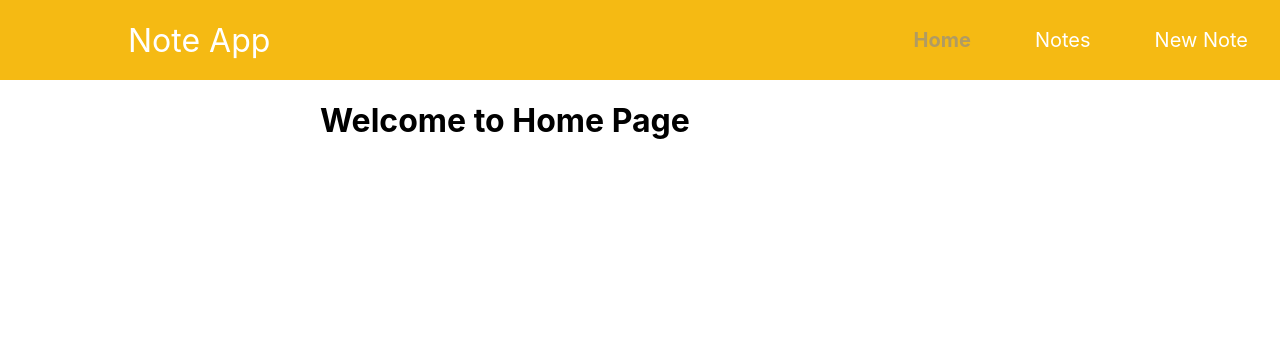
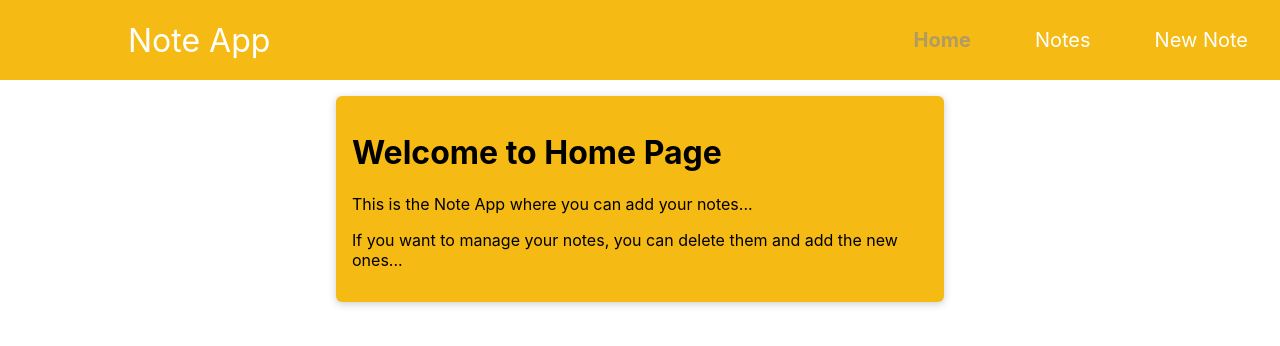
Before and after one commit to MarkoKustudija/NoteApp, a React (Create React App) app in the folder frontend_noteapp/: page /home in a window 1280 px wide. Shown: the top 346 px of the page. Built offline with nearby package versions, Linux system fonts and the light colour scheme.

Commit message:
adding UI

```diff
--- a/frontend_noteapp/src/components/Home.js
+++ b/frontend_noteapp/src/components/Home.js
@@ -1,10 +1,16 @@
+import Card from "./UI/Card";
+
 const Home = () => {
     return (
-        <div >
+        <Card >
 
              <h1> Welcome to Home Page</h1>
 
-        </div>
+             <p>This is the Note App where you can add your notes...</p>
+             <p>If you want to manage your notes, you can delete them and add the new ones...</p>
+
+
+        </Card>
       );
 }
 
--- /dev/null
+++ b/frontend_noteapp/src/components/UI/Card.js
@@ -0,0 +1,7 @@
+import classes from './Card.module.css';
+
+const Card = (props) => {
+    return<div className={classes.card}>{props.children}</div>
+
+}
+export default Card;
--- /dev/null
+++ b/frontend_noteapp/src/components/UI/Card.module.css
@@ -0,0 +1,7 @@
+.card {
+    padding: 1rem;
+    margin: 1rem;
+    box-shadow: 0 2px 8px rgba(0, 0, 0, 0.2);
+    border-radius: 6px;
+    background-color:  #f5ba13;
+  }
```
